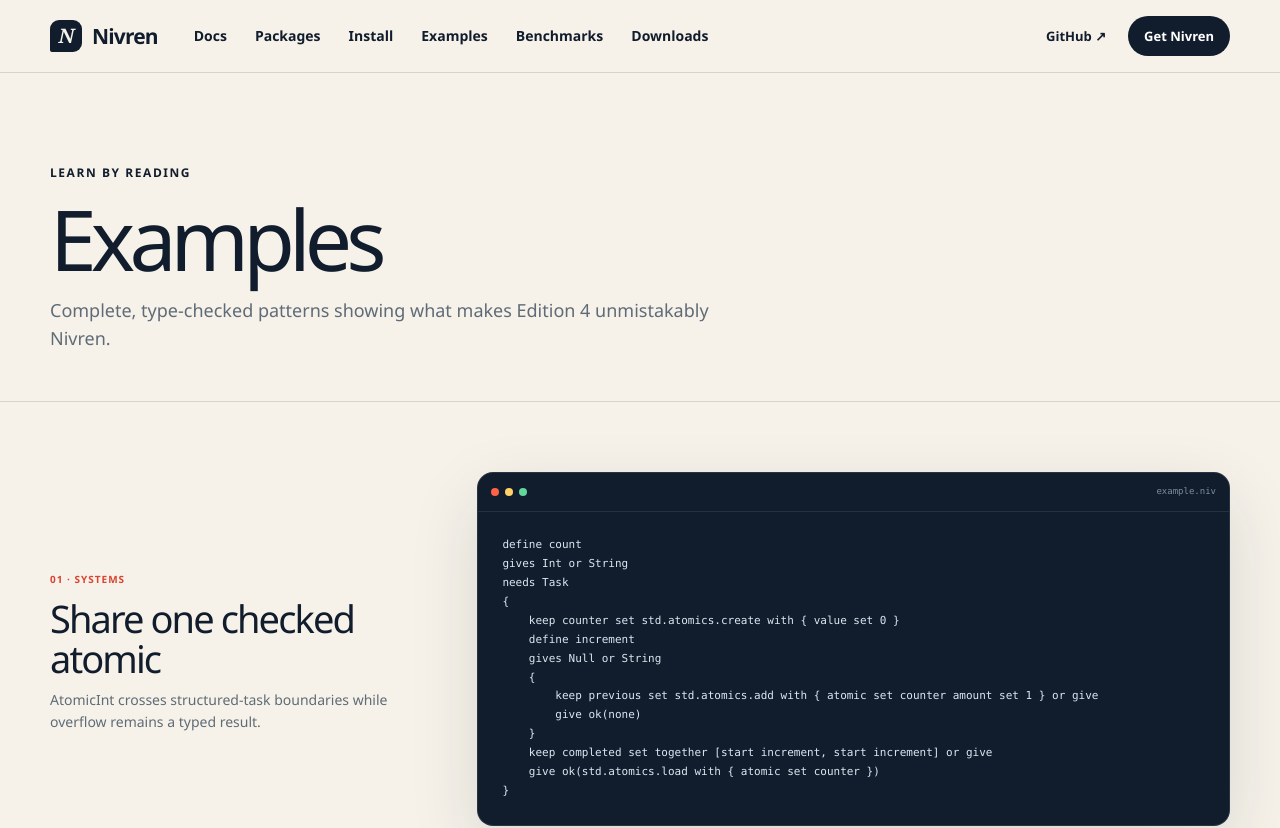
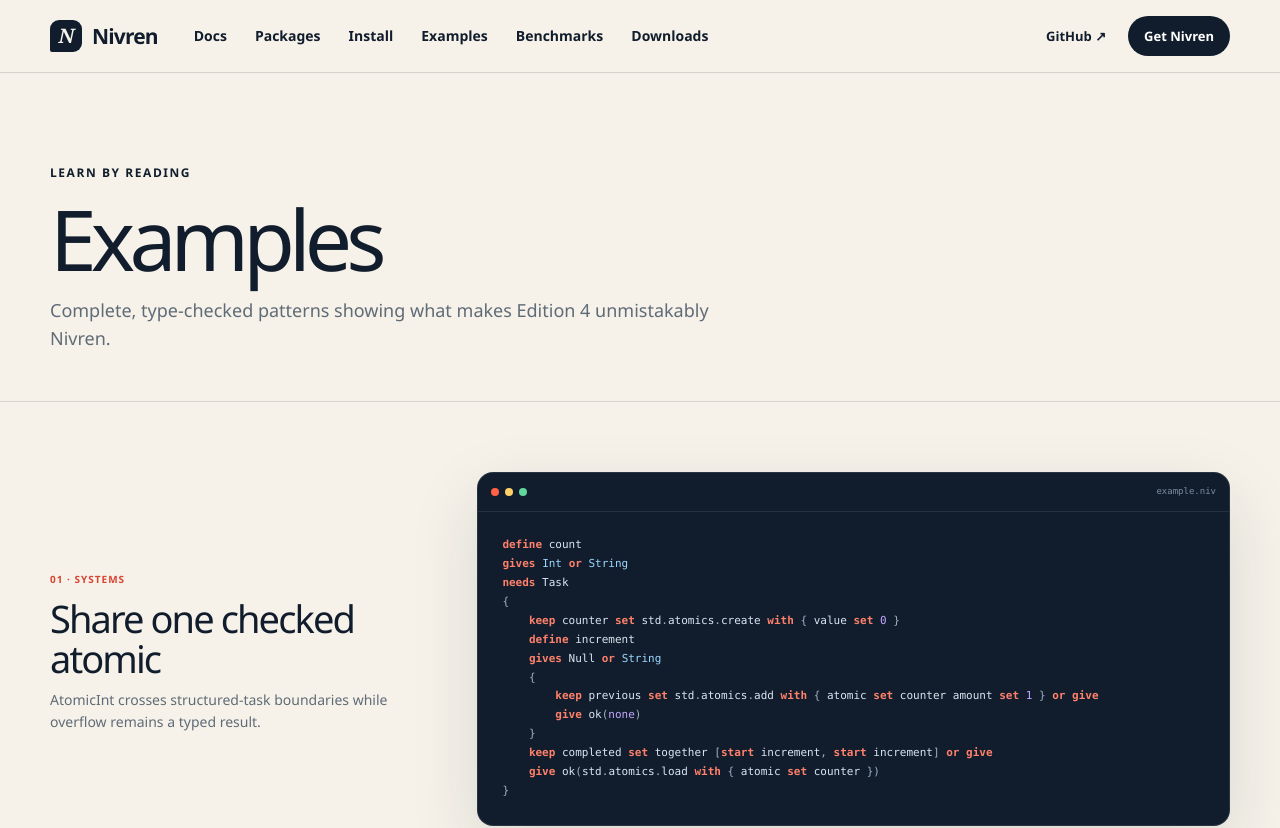
Before and after one commit to violetweather/nivren-site, a Next.js app: page /examples in a window 1280 px wide. Shown: the top 828 px of the page. Built offline with nearby package versions, Linux system fonts and the light colour scheme.

Commit message:
Highlight code across the Nivren site

```diff
--- a/app/benchmarks/page.tsx
+++ b/app/benchmarks/page.tsx
@@ -1,6 +1,7 @@
 import type { Metadata } from "next";
 import Link from "next/link";
 import report from "@/benchmarks/nivren-vs-node/results/2026-07-27-macos-arm64.json";
+import { SyntaxCode } from "../components/SyntaxCode";
 
 export const metadata: Metadata = {
   title: "Nivren performance benchmarks",
@@ -98,7 +99,7 @@
 
       <section className="benchmark-method" aria-labelledby="method-title">
         <div><span className="kicker">Reproduce it</span><h2 id="method-title">The wins and losses use one public harness.</h2><p>Every sample starts a fresh process, runtime order alternates, paired programs must succeed with matching output, and the report includes medians, p95s, ranges, runtime versions, memory, and machine details. The strength-first presentation changes emphasis—not the underlying evidence.</p><a className="button primary" href={sourceUrl}>View benchmark source <span aria-hidden="true">↗</span></a></div>
-        <div className="prose-card benchmark-recipe"><h3>Measured environment</h3><dl><div><dt>Processor</dt><dd>{report.environment.cpu}</dd></div><div><dt>System</dt><dd>{report.environment.os} · {report.environment.architecture}</dd></div><div><dt>Nivren</dt><dd>{report.environment.nivren}</dd></div><div><dt>Node.js</dt><dd>{report.environment.node}</dd></div></dl><h3>Run it</h3><pre><code>NIVREN_BIN=/path/to/niv node benchmarks/nivren-vs-node/run.mjs</code></pre></div>
+        <div className="prose-card benchmark-recipe"><h3>Measured environment</h3><dl><div><dt>Processor</dt><dd>{report.environment.cpu}</dd></div><div><dt>System</dt><dd>{report.environment.os} · {report.environment.architecture}</dd></div><div><dt>Nivren</dt><dd>{report.environment.nivren}</dd></div><div><dt>Node.js</dt><dd>{report.environment.node}</dd></div></dl><h3>Run it</h3><pre><SyntaxCode language="shell" code="NIVREN_BIN=/path/to/niv node benchmarks/nivren-vs-node/run.mjs" /></pre></div>
       </section>
 
       <div className="benchmark-next"><div><strong>Performance is a visible product promise.</strong><span>Each release can rerun the same workflows, keep the limits public, and add new real-world cases without rewriting history.</span></div><Link href="/downloads">Try the measured beta →</Link></div>
--- /dev/null
+++ b/app/components/SyntaxCode.tsx
@@ -0,0 +1,44 @@
+export type SyntaxLanguage = "nivren" | "shell" | "powershell" | "json" | "output";
+
+export function SyntaxCode({ code, language = "nivren" }: { code: string; language?: SyntaxLanguage }) {
+  return <code className={`syntax-code language-${language}`}>{highlightSyntax(code, language)}</code>;
+}
+
+export function highlightSyntax(code: string, language: SyntaxLanguage = "nivren") {
+  return code.split(patterns[language]).filter(Boolean).map((token, index) => {
+    const tokenClass = classify(token, language);
+    return tokenClass ? <span className={tokenClass} key={`${index}-${token}`}>{token}</span> : token;
+  });
+}
+
+const keywords = /^(?:keep|change|set|define|takes|gives|needs|within|give|when|otherwise|each|repeat|choose|case|carries|shape|choice|type|from|holds|with|prepare|perform|through|using|start|wait|cancel|use|as|or|and|not|in)$/;
+const types = /^(?:String|Int|I64|U64|Float|Bool|Bytes|List|Map|Set|Result|Problem|FileRead|FileWrite|Network|Process|Json|Compare|Display|Key|Validate|Binary|DatabaseRow|Arguments)$/;
+const commands = /^(?:niv|npm|node|cargo|git|gh|curl|sh|bash|cd|export|docker|npx|pnpm|yarn|brew|winget|chmod|tar|unzip)$/;
+
+const patterns: Record<SyntaxLanguage, RegExp> = {
+  nivren: /(\/\/[^\n]*|"(?:\\.|[^"\\])*"|'(?:\\.|[^'\\])*'|\b(?:keep|change|set|define|takes|gives|needs|within|give|when|otherwise|each|repeat|choose|case|carries|shape|choice|type|from|holds|with|prepare|perform|through|using|start|wait|cancel|use|as|or|and|not|in)\b|\b(?:String|Int|I64|U64|Float|Bool|Bytes|List|Map|Set|Result|Problem|FileRead|FileWrite|Network|Process|Json|Compare|Display|Key|Validate|Binary|DatabaseRow|Arguments)\b|\b(?:true|false|none|maybe)\b|\b\d+(?:\.\d+)?\b|(?:=>|->|==|!=|<=|>=|\+|-|\*|\/|=|<|>|\||&)|[{}[\](),.:])/g,
+  shell: /(#[^\n]*|"(?:\\.|[^"\\])*"|'(?:\\.|[^'\\])*'|https?:\/\/[^\s]+|\$\{?[A-Za-z_][A-Za-z0-9_]*\}?|--?[A-Za-z][\w-]*|\b(?:niv|npm|node|cargo|git|gh|curl|sh|bash|cd|export|docker|npx|pnpm|yarn|brew|winget|chmod|tar|unzip)\b|\b\d+(?:\.\d+)?\b|(?:&&|\|\||\||>|<|=)|[{}[\](),])/g,
+  powershell: /(<#[\s\S]*?#>|#[^\n]*|"(?:`.|[^"`])*"|'(?:''|[^'])*'|https?:\/\/[^\s]+|\$[A-Za-z_][A-Za-z0-9_:]*|-[A-Za-z][\w-]*|\b(?:Invoke-WebRequest|Set-ExecutionPolicy|Get-FileHash|Join-Path|Copy-Item|New-Item|Remove-Item|if|else|foreach|throw|true|false|null)\b|\.\\[\w.-]+|\b\d+(?:\.\d+)?\b|(?:-eq|-ne|-and|-or|\||>|<|=)|[{}[\](),])/gi,
+  json: /("(?:\\.|[^"\\])*"|\b(?:true|false|null)\b|-?\b\d+(?:\.\d+)?\b|[{}[\],:])/g,
+  output: /((?:^|\n)(?:\$|>|✓|✔)(?=\s)|\b(?:ok|passed|success|ready|checked|published|error|failed|warning)\b|\b\d+(?:\.\d+)?\b)/gi,
+};
+
+function classify(token: string, language: SyntaxLanguage) {
+  if (/^(?:\/\/|#|<#)/.test(token)) return "syn-comment";
+  if (/^https?:\/\//.test(token)) return "syn-url";
+  if (/^['"]/.test(token)) return "syn-string";
+  if (language === "nivren" && keywords.test(token)) return "syn-keyword";
+  if (language === "nivren" && types.test(token)) return "syn-type";
+  if (language === "shell" && commands.test(token)) return "syn-function";
+  if (language === "powershell" && /^(?:Invoke-|Set-|Get-|Join-|Copy-|New-|Remove-)/i.test(token)) return "syn-function";
+  if (/^\$\{?[A-Za-z_]|^\$[A-Za-z_]/.test(token)) return "syn-variable";
+  if (/^--?[A-Za-z]/.test(token)) return "syn-flag";
+  if (/^(?:true|false|null|none|maybe)$/i.test(token)) return "syn-literal";
+  if (/^-?\d+(?:\.\d+)?$/.test(token)) return "syn-number";
+  if (/^(?:\$|>|✓|✔)$/.test(token.trim()) || /^(?:ok|passed|success|ready|checked|published)$/i.test(token)) return "syn-success";
+  if (/^(?:error|failed)$/i.test(token)) return "syn-error";
+  if (/^warning$/i.test(token)) return "syn-warning";
+  if (/^(?:=>|->|==|!=|<=|>=|&&|\|\||-eq|-ne|-and|-or|\+|-|\*|\/|=|<|>|\||&)$/i.test(token)) return "syn-operator";
+  if (/^[{}[\](),.:]$/.test(token)) return "syn-punctuation";
+  return undefined;
+}
--- a/app/docs/DocsExplorer.tsx
+++ b/app/docs/DocsExplorer.tsx
@@ -2,6 +2,7 @@
 
 import Link from "next/link";
 import { useMemo, useState } from "react";
+import { SyntaxCode } from "../components/SyntaxCode";
 
 type Section = {
   id: string;
@@ -248,7 +249,7 @@
     </aside>
     <article className="docs-content" key={current.id}>
       <span className="doc-group">{current.group}</span><h2>{current.title}</h2><p className="doc-summary">{current.summary}</p>
-      <div className="doc-body">{current.paragraphs.map((paragraph) => <p key={paragraph}>{paragraph}</p>)}{current.nivren ? <pre><code>{current.nivren}</code></pre> : null}{current.command ? <pre><code>{current.command}</code></pre> : null}{current.checks ? <><h3>Production checks</h3><ul>{current.checks.map((check) => <li key={check}>{check}</li>)}</ul></> : null}{current.id === "packages" ? <p>Explore the <Link className="inline-code" href="/packages">official package guides</Link> for APIs, failures, performance notes, and release checks.</p> : null}</div>
+      <div className="doc-body">{current.paragraphs.map((paragraph) => <p key={paragraph}>{paragraph}</p>)}{current.nivren ? <pre><SyntaxCode code={current.nivren} /></pre> : null}{current.command ? <pre><SyntaxCode code={current.command} language="shell" /></pre> : null}{current.checks ? <><h3>Production checks</h3><ul>{current.checks.map((check) => <li key={check}>{check}</li>)}</ul></> : null}{current.id === "packages" ? <p>Explore the <Link className="inline-code" href="/packages">official package guides</Link> for APIs, failures, performance notes, and release checks.</p> : null}</div>
       <div className="doc-source">Normative behavior is defined by the executable Edition 4 draft and source-controlled standard-library, bytecode, package, embedding, and Wasm specifications.</div>
       <nav className="doc-pager" aria-label="Previous and next documentation sections">{previous ? <button type="button" onClick={() => setActive(previous.id)}><span>Previous</span>{previous.title}</button> : <span />}{next ? <button type="button" onClick={() => setActive(next.id)}><span>Next</span>{next.title}</button> : <span />}</nav>
     </article>
--- a/app/downloads/page.tsx
+++ b/app/downloads/page.tsx
@@ -1,6 +1,7 @@
 import type { Metadata } from "next";
 import Link from "next/link";
 import { betaLabel, publicRelease, releaseAssetUrl } from "../release";
+import { SyntaxCode } from "../components/SyntaxCode";
 
 export const metadata: Metadata = { title: "Downloads", description: "Download Nivren binaries and verify release integrity." };
 
@@ -34,9 +35,9 @@
       </div>
       <section className="verify-section">
         <div><span className="kicker">Trust, then run</span><h2>Verify the download.</h2><p>Download the release checksum manifest and compare the entry for your artifact. Browser users need both the <a href={browserSdk}>JavaScript SDK</a> and its <a href={browserModule}>browser module</a>.</p><div className="digest"><span>SHA-256</span><a href={checksums}>Download SHA256SUMS ↗</a></div></div>
-        <div className="prose-card"><h3>GitHub attestation</h3><p>Verify an archive or WASM module&apos;s signed build provenance:</p><pre><code>gh attestation verify --repo violetweather/nivren &lt;artifact&gt;</code></pre><h3>Build it yourself</h3><pre><code>{`git clone https://github.com/violetweather/nivren.git
+        <div className="prose-card"><h3>GitHub attestation</h3><p>Verify an archive or WASM module&apos;s signed build provenance:</p><pre><SyntaxCode language="shell" code="gh attestation verify --repo violetweather/nivren <artifact>" /></pre><h3>Build it yourself</h3><pre><SyntaxCode language="shell" code={`git clone https://github.com/violetweather/nivren.git
 cd nivren
-cargo build --release --locked`}</code></pre><Link href="/install">Full installation guide →</Link></div>
+cargo build --release --locked`} /></pre><Link href="/install">Full installation guide →</Link></div>
       </section>
     </div>
   </>;
--- a/app/examples/page.tsx
+++ b/app/examples/page.tsx
@@ -1,4 +1,5 @@
 import type { Metadata } from "next";
+import { SyntaxCode } from "../components/SyntaxCode";
 
 export const metadata: Metadata = { title: "Examples", description: "See distinctive Edition 4 programs for typed failure, capabilities, structured concurrency, native hosts, and web services." };
 
@@ -195,5 +196,5 @@
 
 export default function ExamplesPage() {
   return <><section className="page-hero compact"><div className="shell"><span className="kicker">Learn by reading</span><h1>Examples</h1><p>Complete, type-checked patterns showing what makes Edition 4 unmistakably Nivren.</p></div></section>
-  <div className="shell content-shell example-list">{examples.map((example, index) => <article className="example-row" key={example.title}><div className="example-copy"><span>{String(index + 1).padStart(2,"0")} · {example.tag}</span><h2>{example.title}</h2><p>{example.copy}</p></div><div className="example-code"><div><i /><i /><i /><span>example.niv</span></div><pre><code>{example.code}</code></pre></div></article>)}</div></>;
+  <div className="shell content-shell example-list">{examples.map((example, index) => <article className="example-row" key={example.title}><div className="example-copy"><span>{String(index + 1).padStart(2,"0")} · {example.tag}</span><h2>{example.title}</h2><p>{example.copy}</p></div><div className="example-code"><div><i /><i /><i /><span>example.niv</span></div><pre><SyntaxCode code={example.code} /></pre></div></article>)}</div></>;
 }
--- a/app/globals.css
+++ b/app/globals.css
@@ -23,6 +23,20 @@
 a { color: inherit; text-decoration: none; }
 button, input { font: inherit; }
 code, pre { font-family: var(--mono); }
+.syntax-code { color: #d9e6f1; }
+.syn-keyword { color: #ff8f7b; font-weight: 650; }
+.syn-type { color: #73d6cf; }
+.syn-string, .syn-url { color: #ffd580; }
+.syn-comment { color: #8193a5; font-style: italic; }
+.syn-number, .syn-literal { color: #c4a7ff; }
+.syn-function, .syn-property { color: #79bfff; }
+.syn-variable { color: #f0a7db; }
+.syn-flag { color: #7edba8; }
+.syn-operator { color: #ffac8f; }
+.syn-punctuation { color: #9fb0c1; }
+.syn-success { color: #78dda7; }
+.syn-error { color: #ff8f8f; }
+.syn-warning { color: #ffd166; }
 ::selection { background: var(--lime); color: var(--ink); }
 .shell { width: min(1180px, calc(100% - 40px)); margin-inline: auto; }
 .skip-link { position: fixed; z-index: 100; top: 12px; left: 12px; padding: 10px 16px; background: var(--ink); color: white; transform: translateY(-150%); }
--- a/app/install/InstallChooser.tsx
+++ b/app/install/InstallChooser.tsx
@@ -1,6 +1,7 @@
 "use client";
 
 import { useState } from "react";
+import { SyntaxCode } from "../components/SyntaxCode";
 
 type Platform = "mac" | "linux" | "windows" | "source";
 
@@ -39,7 +40,7 @@
     </div>
     <div className="installer-body">
       <div className="installer-title"><div><span>{item.available}</span><h2>{item.label} installation</h2></div>{platform !== "source" && <a className="button primary" href={installerHref}>Download installer</a>}</div>
-      <div className="command-block install-command"><button onClick={copy} aria-label="Copy install commands">{copied ? "Copied" : "Copy"}</button><pre><code>{item.commands}</code></pre></div>
+      <div className="command-block install-command"><button onClick={copy} aria-label="Copy install commands">{copied ? "Copied" : "Copy"}</button><pre><SyntaxCode code={item.commands} language={platform === "windows" ? "powershell" : "shell"} /></pre></div>
       <p className="install-note">{item.note}</p>
     </div>
     <div className="verify-row"><span className="verify-mark">✓</span><div><strong>Verification is built in</strong><p>The installer verifies SHA-256 automatically and also verifies GitHub provenance whenever GitHub CLI is available.</p></div></div>
--- a/app/install/page.tsx
+++ b/app/install/page.tsx
@@ -2,6 +2,7 @@
 import Link from "next/link";
 import { InstallChooser } from "./InstallChooser";
 import { publicRelease } from "../release";
+import { SyntaxCode } from "../components/SyntaxCode";
 
 export const metadata: Metadata = { title: "Install", description: "Install Nivren on macOS, Linux, or Windows with verified archives, PATH setup, and editor support." };
 
@@ -15,12 +16,12 @@
       <section className="docs-callout"><span className="kicker">Recovery is local</span><h2>Roll back without redownloading.</h2><p>Every successful install writes <code>install-receipt.json</code> and retains the previous verified version. Run <code>sh install.sh --rollback</code> on macOS/Linux or <code>.\install.ps1 -Rollback</code> on Windows. Rollback swaps current and previous versions and refuses missing ownership markers, malformed receipts, or missing binaries.</p></section>
       <section className="next-steps">
         <div><span className="step-label">Next</span><h2>Write something small.</h2><p>Follow the quickstart to check and run a complete first program, then turn it into a project.</p><Link className="button primary" href="/docs">Open quickstart →</Link></div>
-        <div className="mini-terminal"><div><i /><i /><i /><span>terminal</span></div><pre><code>{`$ niv check hello.niv
+        <div className="mini-terminal"><div><i /><i /><i /><span>terminal</span></div><pre><SyntaxCode language="output" code={`$ niv check hello.niv
 hello.niv: ok
 
 $ niv run hello.niv
 Hello, Nivren!
-17`}</code></pre></div>
+17`} /></pre></div>
       </section>
     </div>
   </>;
--- a/app/packages/[name]/page.tsx
+++ b/app/packages/[name]/page.tsx
@@ -2,6 +2,7 @@
 import Link from "next/link";
 import { notFound } from "next/navigation";
 import { packageByName, packages } from "../catalog";
+import { SyntaxCode } from "../../components/SyntaxCode";
 
 type Props = { params: Promise<{ name: string }> };
 
@@ -31,8 +32,8 @@
         <a href="#install">Install</a><a href="#example">Example</a><a href="#api">Public API</a><a href="#authority">Authority</a><a href="#limits">Limits</a><a href="#failures">Failures</a><a href="#performance">Performance</a><a href="#production">Production</a><a href="#guidance">Guidance</a>
       </aside>
       <div className="package-guide-body">
-        <section id="install"><span className="doc-group">Install and import</span><h2>Add it to a project</h2><p>Package versions are exact and recorded in <code className="inline-code">niv.lock</code>. Installation verifies the immutable archive before code becomes importable.</p><pre><code>{`niv add ${item.name} 1.0.0\nniv install /path/to/registry`}</code></pre><pre><code>{`use "@${item.name}"`}</code></pre></section>
-        <section id="example"><span className="doc-group">Working pattern</span><h2>A focused example</h2><pre><code>{item.example}</code></pre><p>Operations that can fail use <code className="inline-code">gives Value or Problem</code>; use <code className="inline-code">or give</code> inside a failure-aware function or handle every case with <code className="inline-code">choose</code>.</p></section>
+        <section id="install"><span className="doc-group">Install and import</span><h2>Add it to a project</h2><p>Package versions are exact and recorded in <code className="inline-code">niv.lock</code>. Installation verifies the immutable archive before code becomes importable.</p><pre><SyntaxCode language="shell" code={`niv add ${item.name} 1.0.0\nniv install /path/to/registry`} /></pre><pre><SyntaxCode code={`use "@${item.name}"`} /></pre></section>
+        <section id="example"><span className="doc-group">Working pattern</span><h2>A focused example</h2><pre><SyntaxCode code={item.example} /></pre><p>Operations that can fail use <code className="inline-code">gives Value or Problem</code>; use <code className="inline-code">or give</code> inside a failure-aware function or handle every case with <code className="inline-code">choose</code>.</p></section>
         <section id="api"><span className="doc-group">Reference</span><h2>Public API</h2><div className="api-token-grid">{item.api.map((member) => <code key={member}>{member}</code>)}</div><p>Only these exposed names are package API. Helpers stay private to the module and cannot become accidental dependencies.</p></section>
         <section id="authority"><span className="doc-group">Capability model</span><h2>Required authority</h2><p>{item.capabilities}</p></section>
         <section id="limits"><span className="doc-group">Resource safety</span><h2>Bounds and failure behavior</h2><p>{item.limits}</p><p>Invalid, oversized, or incomplete input is rejected with a typed error rather than silently truncated or coerced.</p></section>
```
Also changed, not shown: app/components/CodeWindow.tsx (+3 -12 lines), 1 other file (tests, documents, lock files or other folders).
